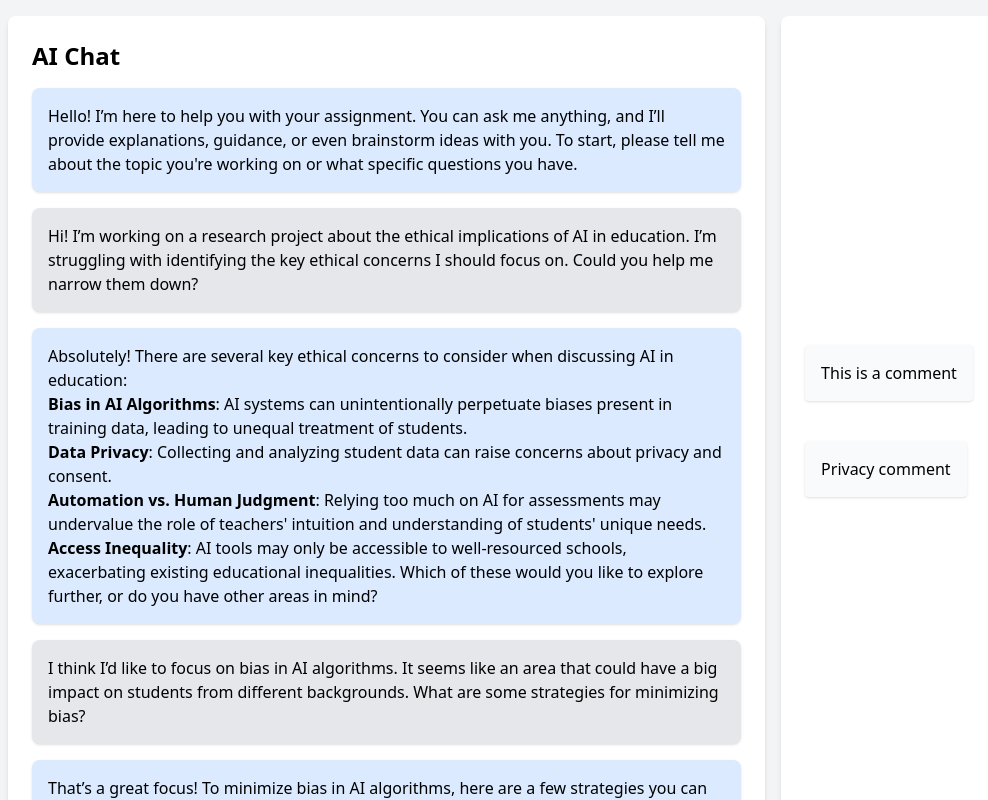
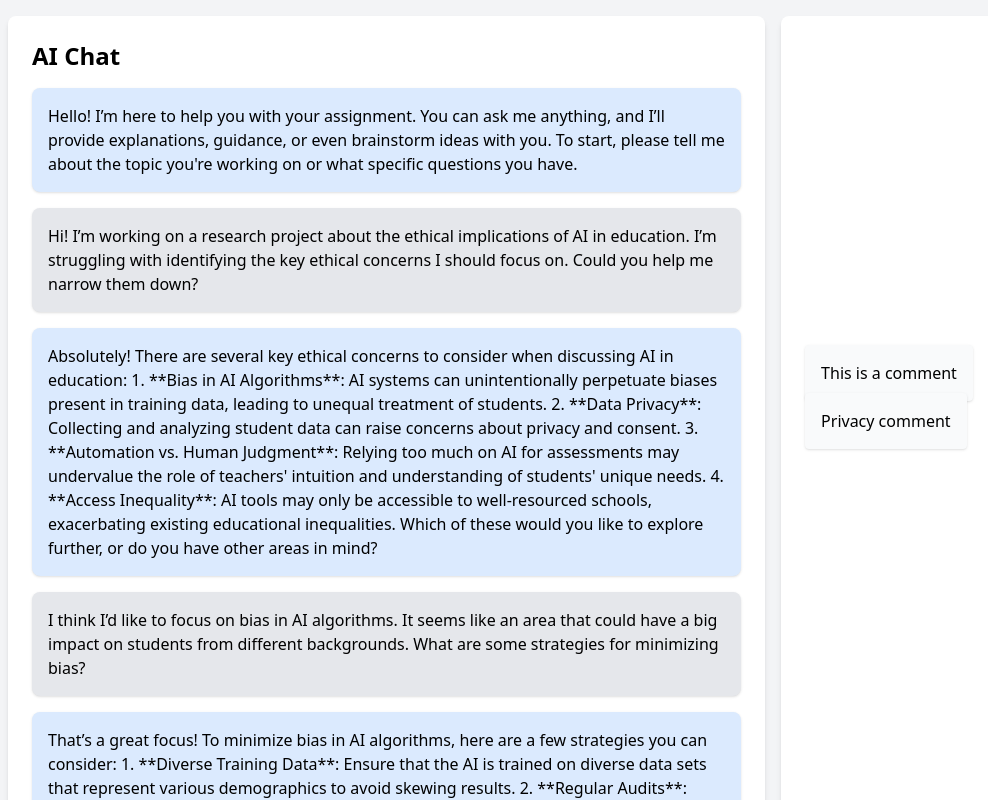
Before and after one commit to johnnyoshika/react-gdocs-commenting, a React (Vite) app: page / in a window 1280 px wide. Shown: the top 800 px of the page, without its empty margins (56-1044 px from the left). Built offline with nearby package versions, Linux system fonts and the light colour scheme.

Commit message:
Structure in place for custom Markdown parser, but customer Markdown parser hasn't been implemented

```diff
--- a/src/App.tsx
+++ b/src/App.tsx
@@ -8,6 +8,7 @@ import CommentsContext, {
 } from './CommentsContext';
 import { SelectionProvider } from './plugin/SelectionContext';
 import CommentPosition from './plugin/CommentPosition';
+import CommentableContainer from './plugin/CommentableContainer';
 
 const AppLayout = () => {
   const { comments, addComment } = useCommentsContext();
@@ -26,18 +27,24 @@ const AppLayout = () => {
               }
             >
               {messages.map(message => (
-                <MessageContainer
-                  key={message.id}
-                  message={message}
-                />
+                <MessageContainer key={message.id} message={message}>
+                  <CommentableContainer
+                    containerId={message.id}
+                    markdown={message.content}
+                    comments={comments.filter(
+                      c => c.messageId === message.id,
+                    )}
+                  />
+                </MessageContainer>
               ))}
             </CommentableSection>
           </div>
           <div className="w-1/3 bg-white p-6 rounded-lg shadow-md">
             <CommentsSection
-              handleAddComment={(text, selection) =>
+              handleAddComment={(containerId, text, selection) =>
                 addComment({
                   id: Math.random().toString(36).substring(2, 12),
+                  messageId: containerId,
                   text,
                   selection,
                 })
--- a/src/MessageContainer/index.tsx
+++ b/src/MessageContainer/index.tsx
@@ -1,14 +1,20 @@
-import ReactMarkdown from 'react-markdown';
 import type { Message } from '../types';
+import { ReactNode } from 'react';
 
-const MessageContainer = ({ message }: { message: Message }) => {
+const MessageContainer = ({
+  children,
+  message,
+}: {
+  children: ReactNode;
+  message: Message;
+}) => {
   return (
     <div
       className={`mb-4 p-4 rounded-lg shadow ${
         message.role === 'assistant' ? 'bg-blue-100' : 'bg-gray-200'
       }`}
     >
-      <ReactMarkdown>{message.content}</ReactMarkdown>
+      {children}
     </div>
   );
 };
--- /dev/null
+++ b/src/plugin/CommentableContainer.tsx
@@ -0,0 +1,76 @@
+import { useRef } from 'react';
+import { useSelectionContext } from './SelectionContext';
+import { getOffsetInTextContent } from './utils';
+import { Comment } from './types';
+import Highlight from './Highlight';
+
+const CommentableContainer = ({
+  containerId,
+  markdown,
+  comments,
+}: {
+  containerId: string;
+  markdown: string;
+  comments: Comment[];
+}) => {
+  const containerRef = useRef<HTMLDivElement>(null);
+
+  const { setSelectedText } = useSelectionContext();
+
+  const handleTextSelection = () => {
+    if (!containerRef.current) return;
+
+    const selection = window.getSelection();
+    if (!selection || selection.rangeCount == 0) {
+      setSelectedText(undefined);
+      return;
+    }
+
+    const range = selection.getRangeAt(0);
+
+    // Check if the selection is collapsed (i.e., it's just a single click)
+    if (range.collapsed) {
+      setSelectedText(undefined);
+      return;
+    }
+
+    // Check if both the start and end containers are within contentRef
+    if (
+      !containerRef.current.contains(range.startContainer) ||
+      !containerRef.current.contains(range.endContainer)
+    ) {
+      setSelectedText(undefined);
+      return;
+    }
+
+    const startOffset = getOffsetInTextContent(
+      containerRef.current,
+      range.startContainer,
+      range.startOffset,
+    );
+    const endOffset = getOffsetInTextContent(
+      containerRef.current,
+      range.endContainer,
+      range.endOffset,
+    );
+
+    const rect = range.getBoundingClientRect();
+    const scrollTop = document.documentElement.scrollTop;
+    const positionTop = rect.top + scrollTop;
+
+    setSelectedText({
+      startOffset,
+      endOffset,
+      containerId,
+      positionTop,
+    });
+  };
+
+  return (
+    <div ref={containerRef} onMouseUp={handleTextSelection}>
+      <Highlight comments={comments}>{markdown}</Highlight>
+    </div>
+  );
+};
+
+export default CommentableContainer;
--- a/src/plugin/CommentableSection.tsx
+++ b/src/plugin/CommentableSection.tsx
@@ -1,13 +1,9 @@
 import { ReactNode, useCallback, useEffect, useRef } from 'react';
 import { debounce } from 'lodash';
 import { useSelectionContext } from './SelectionContext';
-import {
-  getOffsetInTextContent,
-  findNodeAndOffsetFromTotalOffset,
-} from './utils';
+import { findNodeAndOffsetFromTotalOffset } from './utils';
 import { CommentPositions } from './types';
 import CommentAddTrigger from './CommentAddTrigger';
-import Highlight from './Highlight';
 
 import './styles.css';
 
@@ -20,12 +16,8 @@ const CommentableSection = ({
 }) => {
   const sectionRef = useRef<HTMLDivElement>(null);
 
-  const {
-    comments,
-    setContentOffsetY,
-    setPositions,
-    setSelectedText,
-  } = useSelectionContext();
+  const { comments, setContentOffsetY, setPositions } =
+    useSelectionContext();
 
   const setOffset = useCallback(() => {
     if (!sectionRef.current) return;
@@ -83,52 +75,9 @@ const CommentableSection = ({
     };
   }, [reposition]);
 
-  const handleTextSelection = () => {
-    if (!sectionRef.current) return;
-
-    const selection = window.getSelection();
-    if (!selection || selection.rangeCount == 0) {
-      setSelectedText(undefined);
-      return;
-    }
-
-    const range = selection.getRangeAt(0);
-
-    // Check if the selection is collapsed (i.e., it's just a single click)
-    if (range.collapsed) {
-      setSelectedText(undefined);
-      return;
-    }
-
-    const startOffset = getOffsetInTextContent(
-      sectionRef.current,
-      range.startContainer,
-      range.startOffset,
-    );
-    const endOffset = getOffsetInTextContent(
-      sectionRef.current,
-      range.endContainer,
-      range.endOffset,
-    );
-
-    const rect = range.getBoundingClientRect();
-    const scrollTop = document.documentElement.scrollTop;
-    const positionTop = rect.top + scrollTop;
-
-    setSelectedText({
-      startOffset,
-      endOffset,
-      positionTop,
-    });
-  };
-
   return (
-    <div
-      ref={sectionRef}
-      onMouseUp={handleTextSelection}
-      style={{ position: 'relative' }}
-    >
-      <Highlight comments={comments}>{children}</Highlight>
+    <div ref={sectionRef} style={{ position: 'relative' }}>
+      {children}
       <CommentAddTrigger>{addButton}</CommentAddTrigger>
     </div>
   );
--- a/src/plugin/NewCommentForm.tsx
+++ b/src/plugin/NewCommentForm.tsx
@@ -5,7 +5,11 @@ import { TextSelection } from './types';
 const NewCommentForm = ({
   handleAddComment,
 }: {
-  handleAddComment: (text: string, selection: TextSelection) => void;
+  handleAddComment: (
+    containerId: string,
+    text: string,
+    selection: TextSelection,
+  ) => void;
 }) => {
   const commentFormRef = useRef<HTMLFormElement>(null);
 
--- a/src/types.ts
+++ b/src/types.ts
@@ -1,14 +1,12 @@
+import { Comment } from './plugin/types';
+
 export type Message = {
   id: string;
   content: string;
   role: 'user' | 'assistant';
 };
 
-export type MessageComment = {
-  id: string;
-  selection: {
-    startOffset: number;
-    endOffset: number;
-  };
+export interface MessageComment extends Comment {
+  messageId: string;
   text: string;
-};
+}
```
Also changed, not shown: src/plugin/types.ts (+7 -6 lines).
